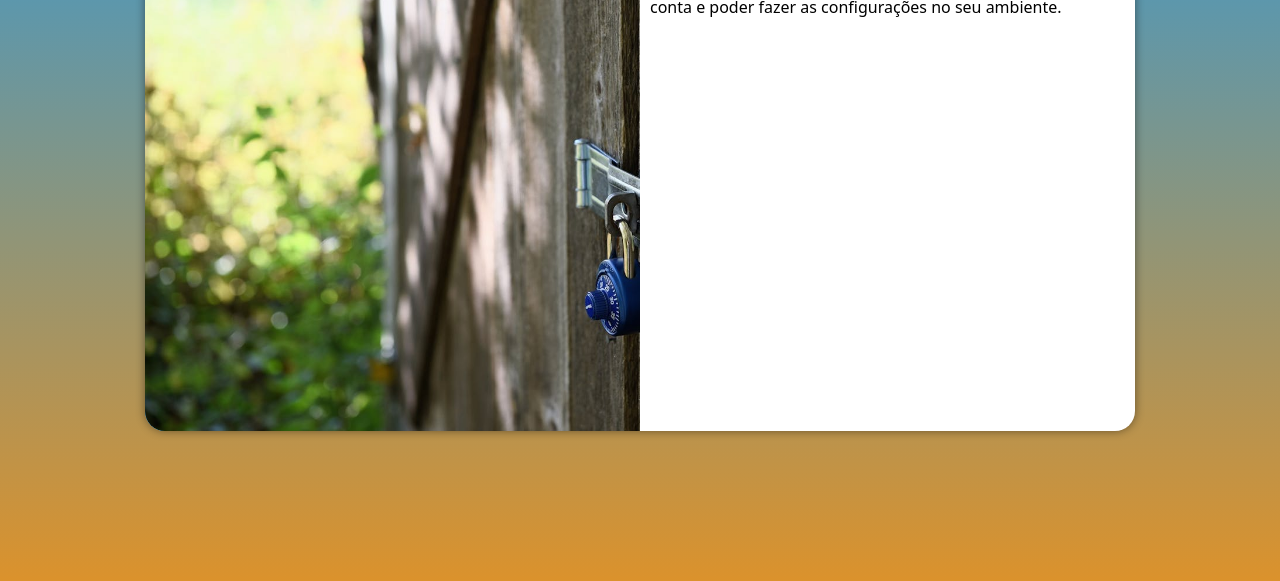
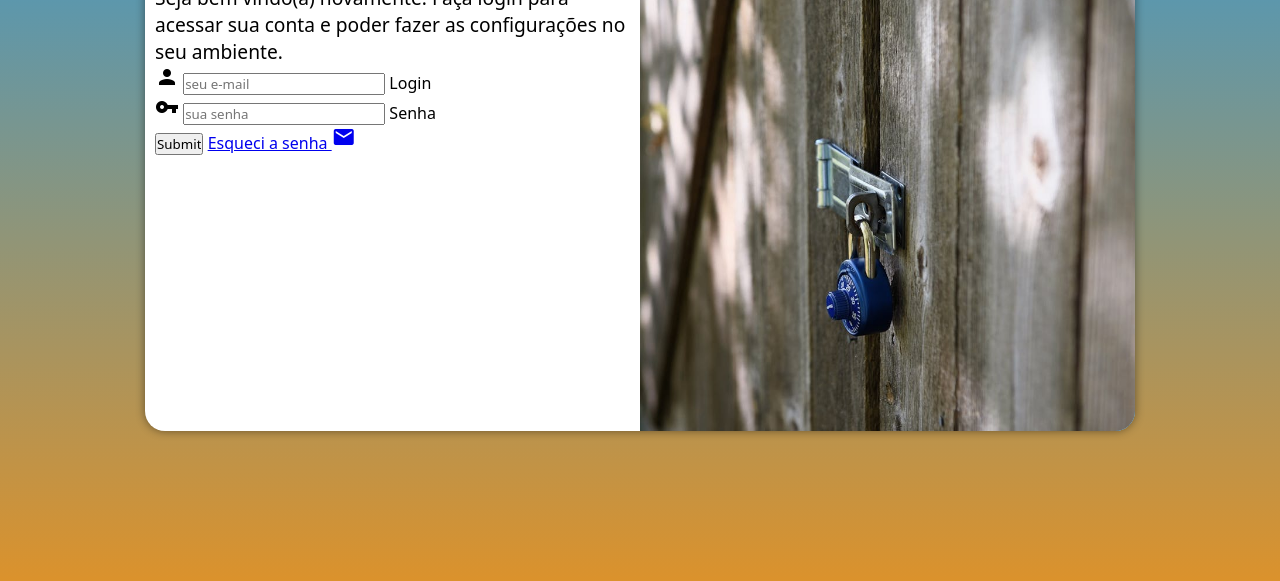
Before and after one commit to ilucasgomes/projeto-login, a plain HTML site: page index.html in a window 1280 px wide. Shown: the part 219-800 px from the top of the page. Drawn offline with Linux system fonts and the light colour scheme.

Commit message:
adcionei o formulario

```diff
--- a/estilos/media-queries.css
+++ b/estilos/media-queries.css
@@ -33,13 +33,22 @@
     }
 
     section#login > div#imagem {
-        float: left;
+        float: right;
         width: 50%;
         height: 100%;
+        background-position: right;
     }
 
     section#login > div#formulario {
-        float: right;
+        float: left;
         width: 50%;
     }
+
+    div#formulario > h1 {
+        font-size: 2em;
+    }
+
+    div#formulario > p {
+        font-size: 1.2em;
+    }
 }
--- a/estilos/style.css
+++ b/estilos/style.css
@@ -53,3 +53,12 @@ section#login > div#formulario {
     display: block;
     padding: 10px;
 }
+
+div#fomulario {
+    text-align: center;
+    margin-bottom: 10px;
+}
+
+div#formulario > p {
+    font-size: 0.8em;
+}
--- a/index.html
+++ b/index.html
@@ -3,6 +3,7 @@
 <head>
     <meta charset="UTF-8">
     <meta name="viewport" content="width=device-width, initial-scale=1.0">
+    <link href="https://fonts.googleapis.com/icon?family=Material+Icons" rel="stylesheet">
     <link rel="stylesheet" href="estilos/style.css">
     <link rel="stylesheet" href="estilos/media-queries.css">
     <title>Login</title>
@@ -15,8 +16,19 @@
             <div id="formulario">
                 <h1>Login</h1>
                 <p>Seja bem vindo(a) novamente. Faça login para acessar sua conta e poder fazer as configurações no seu ambiente.</p>
-                <form action="login.php" method="post">
-
+                <form action="login.php" method="post" autocomplete="on">
+                    <div class="campo">
+                        <i class="material-icons">person</i>
+                        <input type="email" nome="login" id="ilogin" placeholder="seu e-mail" autocomplete="email" required maxlength="30">
+                        <label for="ilogin">Login</label>
+                    </div>
+                    <div class="campo">
+                        <i class="material-icons">vpn_key</i>
+                        <input type="password" nome="senha" id="isenha" placeholder="sua senha" autocomplete="current-password" required minlength="8" maxlength="20">
+                        <label for="isenha">Senha</label>
+                    </div>
+                    <input type="submit">
+                    <a href="esqueci.html">Esqueci a senha <i class="material-icons">mail</i></a>
                 </form>
             </div>
         </section>
```
